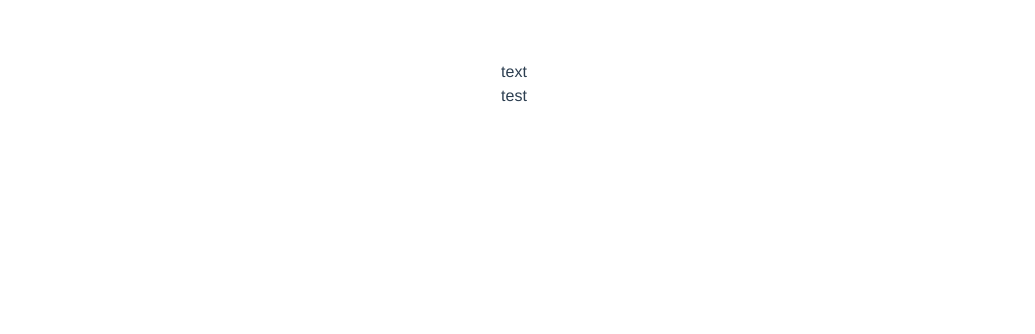
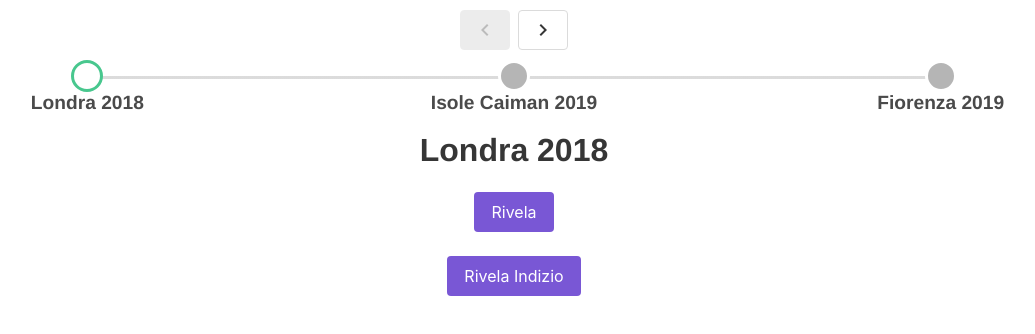
Before and after one commit to nicolalandro/ChangeTheFuture, a Vue app in the folder front_end/: page / in a window 1280 px wide. Shown: the top 334 px of the page, without its empty margins (126-1161 px from the left). Built offline with nearby package versions, Linux system fonts and the light colour scheme.

Commit message:
start creating game view

```diff
--- a/front_end/public/index.html
+++ b/front_end/public/index.html
@@ -5,6 +5,7 @@
     <meta http-equiv="X-UA-Compatible" content="IE=edge">
     <meta name="viewport" content="width=device-width,initial-scale=1.0">
     <link rel="icon" href="<%= BASE_URL %>favicon.ico">
+    <link rel="stylesheet" href="https://cdn.materialdesignicons.com/2.5.94/css/materialdesignicons.min.css">
     <title>front_end</title>
   </head>
   <body>
--- a/front_end/src/components/Game.vue
+++ b/front_end/src/components/Game.vue
@@ -1,8 +1,23 @@
 <template>
-    <div>
-        <p>text</p>
-        <p>{{ msg }}</p>
-    </div>
+    <section>
+        <b-steps has-navigation='true'>
+            <b-step-item label="Londra 2018" clickable="true" type="is-success">
+                <h1 class="title has-text-centered">Londra 2018</h1>
+                <b-button class="is-primary">Rivela</b-button>
+                <br>
+                <br>
+                <b-button type="is-link">Rivela Indizio</b-button>
+            </b-step-item>
+            <b-step-item label="Isole Caiman 2019" clickable="ture" type="is-dark">
+                <h1 class="title has-text-centered">Isole Caiman 2019</h1>
+                Lorem ipsum dolor sit amet.
+            </b-step-item>
+            <b-step-item label="Fiorenza 2019" clickable="ture" type="is-danger">
+                <h1 class="title has-text-centered">Isole Caiman 2019</h1>
+                Lorem ipsum dolor sit amet.
+            </b-step-item>
+        </b-steps>
+    </section>
 </template>
 
 <script>
@@ -13,3 +28,14 @@
         }
     }
 </script>
+
+<style>
+    .step-navigation {
+        position: absolute;
+        margin-left: auto;
+        margin-right: auto;
+        left: 0;
+        right: 0;
+        top: 10px;
+    }
+</style>
```
